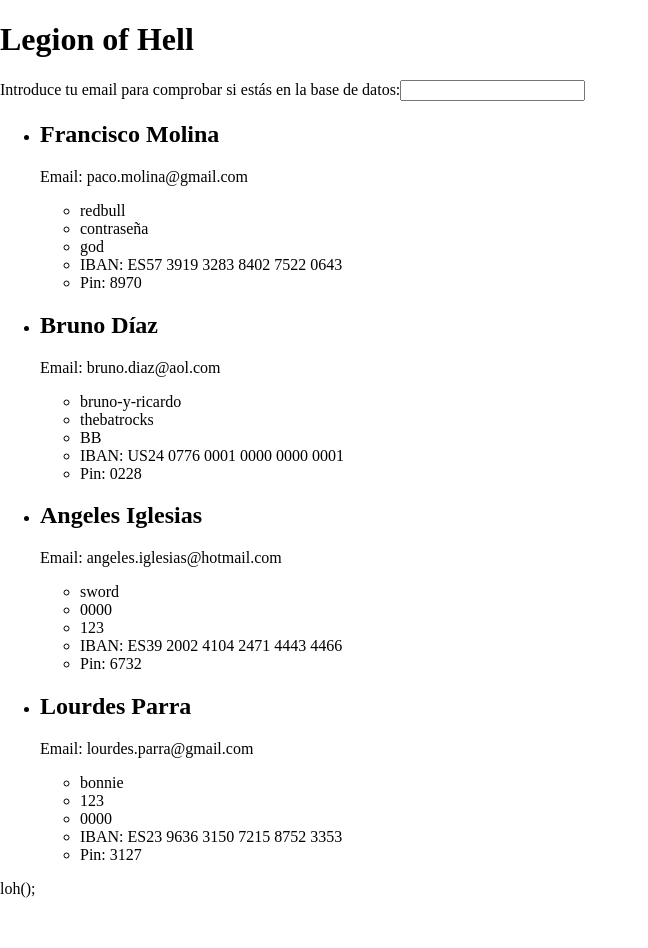
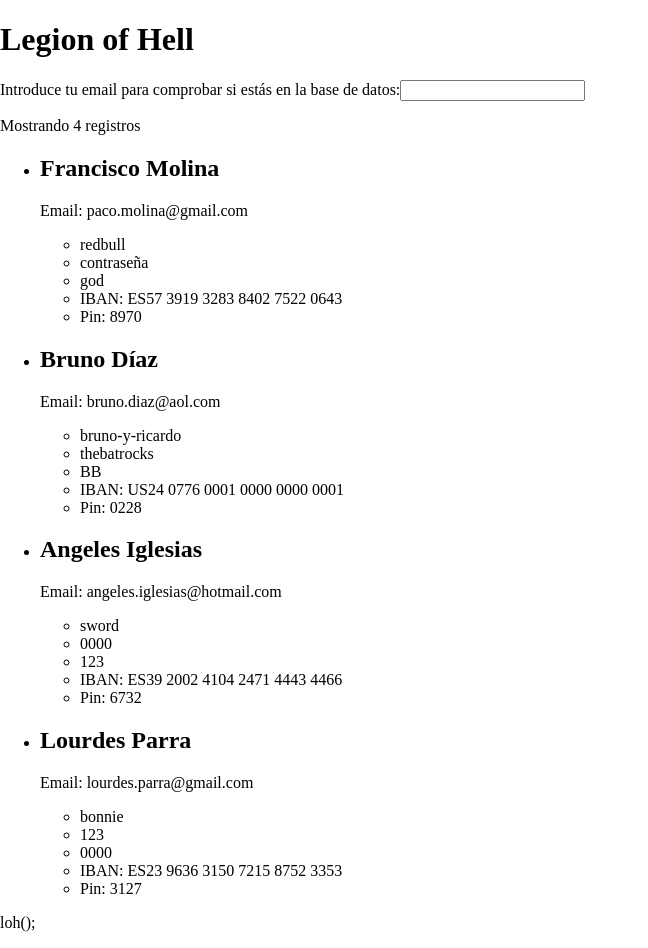
Before and after one commit to alexandrajaramz/legion-of-hell_react, a React (Create React App) app: page / in a window 1280 px wide. Shown: the whole page, without its empty margins (0-648 px from the left). Before the commit the page ends 914 px from the top, so only its background shows below. Built offline with nearby package versions, Linux system fonts and the light colour scheme; the HTML template or start-up script is replaced by a standard one.

Commit message:
create component to show the number of filtered users

```diff
--- a/src/components/Page.js
+++ b/src/components/Page.js
@@ -1,6 +1,7 @@
 import React from 'react';
 import Header from './Header';
 import Filters from './Filters';
+import Status from './Status';
 import DataList from './DataList';
 import Footer from './Footer';
 
@@ -8,11 +9,13 @@ class Page extends React.Component {
     render() {
         const {userData, inputValue, getInputValue} = this.props;
         const filteredData = userData.filter(item => item.email.toUpperCase().includes(inputValue.toUpperCase()));
+        const filteredUsersNumber = filteredData.length;
         return (
             <React.Fragment>
                 <Header />
                 <main className="page__main">
                     <Filters getInputValue={getInputValue} />
+                    <Status filteredUsersNumber={filteredUsersNumber} />
                     <DataList filteredData={filteredData} />
                 </main>
                 <Footer />
--- /dev/null
+++ b/src/components/Status.js
@@ -0,0 +1,11 @@
+import React from 'react';
+
+class Status extends React.Component {
+    render() {
+        return (
+            <p>{this.props.filteredUsersNumber === 1 ? 'Mostrando 1 registro':`Mostrando ${this.props.filteredUsersNumber} registros`} </p>
+        );
+    }
+}
+
+export default Status;
```
